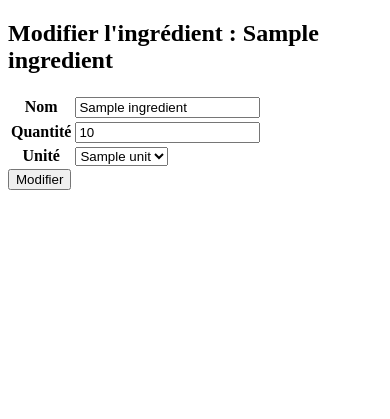
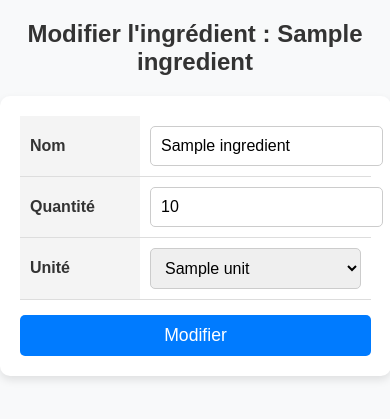
Before and after one commit to pupuce2005/fast-good-cuisine, a Flask app: page /edit-recipe-ingredient/1/1 in a window 390 px wide. Shown: the top 419 px of the page. Run offline with Flask 3, Linux system fonts and the light colour scheme; tables that the repository leaves empty hold one stand-in row (values such as "Sample post").

Commit message:
Refactor ingredient handling: update input names, enhance ingredient form layout, and improve CSS styles for better responsiveness

```diff
--- a/app/routes.py
+++ b/app/routes.py
@@ -133,7 +133,7 @@ def update_for_add_ingredient(recipe_id):
 @main_blueprint.route('/add-ingredient/<int:recipe_id>/<int:ingredient_id>', methods=['POST']) # TODO: le faire en javascript
 def add_ingredient(recipe_id, ingredient_id):
     where = request.form['where']
-    ingredient_name = request.form['name']
+    ingredient_name = request.form['ingredient']
     db.session.add(Ingredient(name=ingredient_name))
     db.session.commit()
     if where == 'edit':
--- a/app/static/js/edit-ingredient.js
+++ b/app/static/js/edit-ingredient.js
@@ -3,7 +3,12 @@ var modal = document.getElementById("modal");
 var input = document.getElementById("nameInput");
 var span = document.getElementsByClassName("close")[0];
 
-
+document.getElementById("input-add-ingredient").addEventListener("input", function (event) {
+    let value = event.target.value;
+    if (value.length > 0) {
+        event.target.value = value.charAt(0).toUpperCase() + value.slice(1);
+    }
+});
 
 // Ouvrir le modal quand l'input est cliqué
 input.onclick = function () {
--- a/app/static/style/edit-ingredient.css
+++ b/app/static/style/edit-ingredient.css
@@ -1,3 +1,70 @@
+body {
+    font-family: Arial, sans-serif;
+    margin: 0;
+    padding: 0;
+    background-color: #f8f9fa;
+    color: #333;
+    text-align: center;
+}
+
+main {
+    text-align: left;
+    width: 90%;
+    max-width: 600px;
+    margin: 20px auto;
+    padding: 20px;
+    background-color: #fff;
+    border-radius: 10px;
+    box-shadow: 0 4px 8px rgba(0, 0, 0, 0.1);
+}
+
+form {
+    display: flex;
+    flex-direction: column;
+    gap: 15px;
+}
+
+table {
+    width: 100%;
+    text-align: left;
+    border-collapse: collapse;
+}
+
+th,
+td {
+    padding: 10px;
+    border-bottom: 1px solid #ddd;
+}
+
+th {
+    background-color: #f4f4f4;
+    width: 100px;
+}
+
+input,
+select {
+    width: 100%;
+    padding: 10px;
+    font-size: 1em;
+    border: 1px solid #ccc;
+    border-radius: 5px;
+}
+
+input[type="submit"] {
+    background-color: #007BFF;
+    color: white;
+    border: none;
+    padding: 10px;
+    cursor: pointer;
+    font-size: 1.1em;
+    border-radius: 5px;
+    transition: background 0.3s ease;
+}
+
+input[type="submit"]:hover {
+    background-color: #0056b3;
+}
+
 .modal {
     display: none;
     position: fixed;
@@ -6,7 +73,7 @@
     top: 0;
     width: 100%;
     height: 100%;
-    background-color: rgba(0, 0, 0, 0.4);
+    background-color: rgba(0, 0, 0, 0.7);
     padding-top: 60px;
 }
 
@@ -19,6 +86,11 @@
     max-width: 400px;
     max-height: 300px;
     overflow-y: auto;
+}
+
+.modal-content input[type="text"] {
+    width: 90%;
+    margin: 5% auto;
 }
 
 .close {
--- a/app/templates/edit-recipe-ingredient.html
+++ b/app/templates/edit-recipe-ingredient.html
@@ -1,5 +1,5 @@
 <!DOCTYPE html>
-<html lang="en">
+<html lang="fr">
 
 <head>
     <meta charset="UTF-8">
@@ -11,6 +11,7 @@
 
 <body>
     <h2>Modifier l'ingrédient : {{ ingredient.name }}</h2>
+    <main>
         <form action="/update-recipe-ingredient/{{recipe_id}}/{{ingredient_id}}" method="post">
             <table>
                 <tbody>
@@ -23,7 +24,8 @@
                     <tr>
                         <th>Quantité</th>
                         <td>
-                        <input type="number" name="quantity" value="{{ recipeingredient.quantity }}" min="0" step="1">
+                            <input type="number" name="quantity" value="{{ recipeingredient.quantity }}" min="0"
+                                step="1">
                         </td>
                     </tr>
                     <tr>
@@ -42,7 +44,7 @@
             </table>
             <input type="submit" value="Modifier">
         </form>
-
+    </main>
 
     <!-- Le Modal -->
     <div id="modal" class="modal">
@@ -50,7 +52,8 @@
             <span class="close">&times;</span>
             <h2>Choisissez un ingrédient</h2>
             <form action="/add-ingredient/{{recipe_id}}/{{ingredient_id}}" method="post">
-                <input type="text" name="name">
+                <input type="text" name="ingredient" id="input-add-ingredient" placeholder="Nom de l'ingrédient"
+                    required>
                 <input type="hidden" name="where" value="edit">
                 <input type="submit" value="➕">
             </form>
```
Also changed, not shown: app/static/style/edit.css (+25 -7 lines), app/templates/add-recipe-ingredient.html (+10 -7 lines), app/templates/edit.html (+28 -12 lines). Lines whose indentation alone changed are shown as unchanged.
